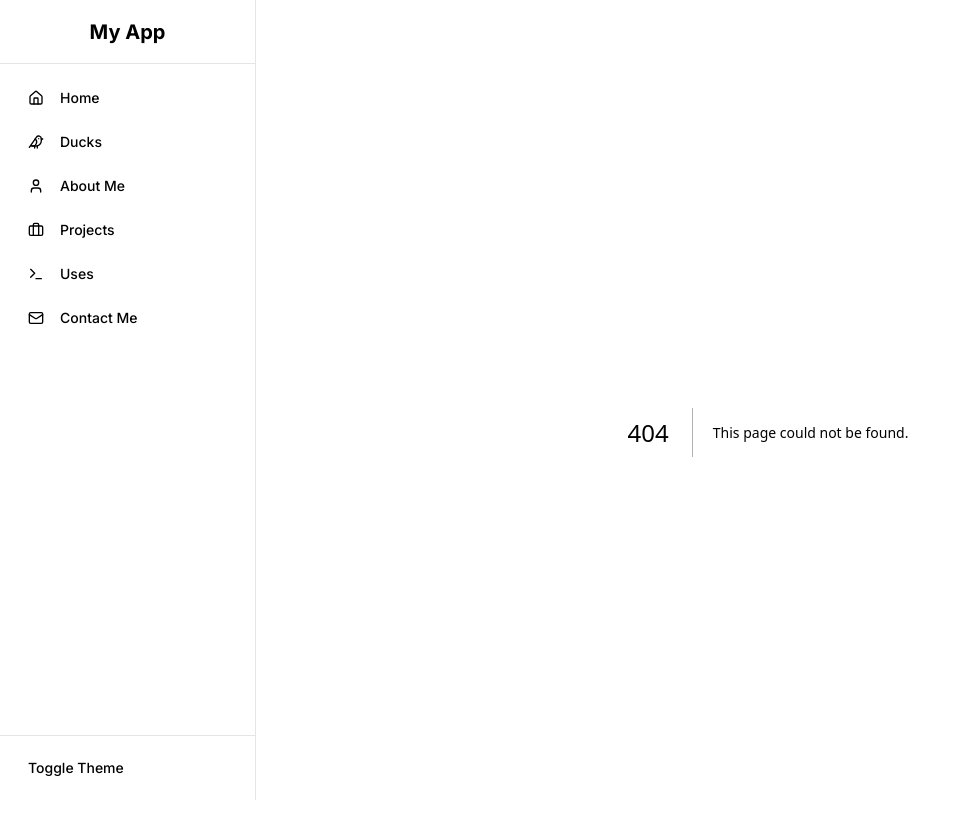
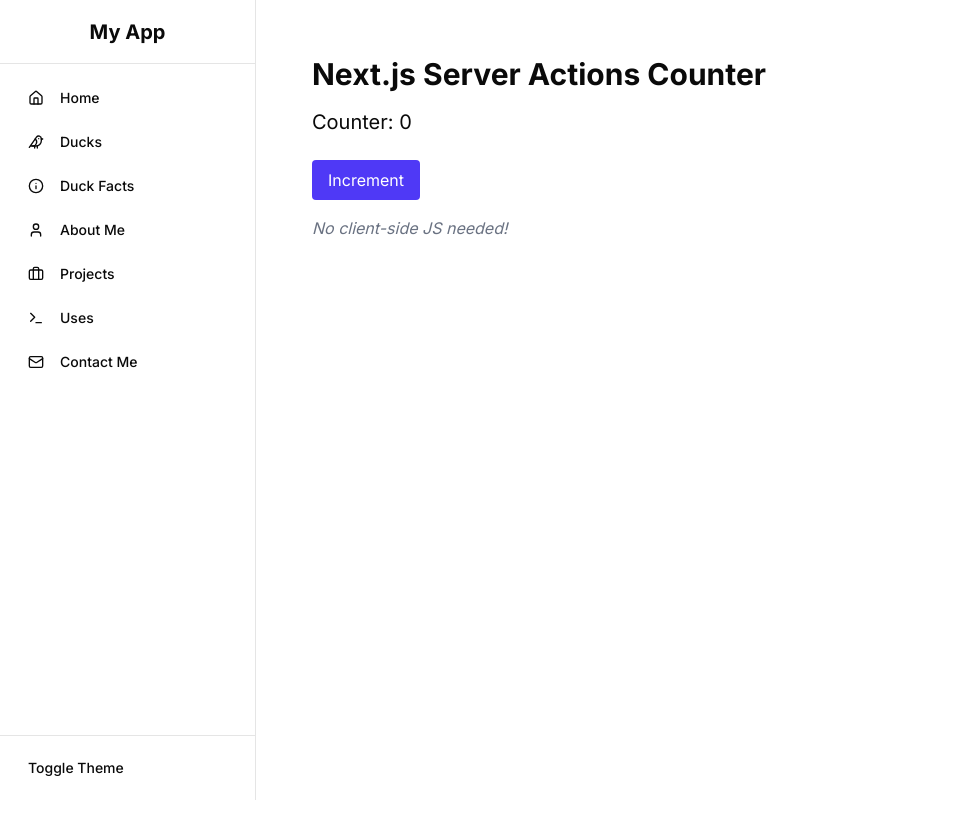
Before and after one commit to AlysonRTY/newgen, a Next.js app: page /server-actions-demo in a window 1280 px wide. Before the commit this address had no page. Shown: the top 838 px of the page, without its empty margins (0-967 px from the left). After the commit the page ends 800 px from the top, so only its background shows below. Built offline with nearby package versions, Linux system fonts and the light colour scheme.

Commit message:
duck facts

```diff
--- /dev/null
+++ b/src/app/ducks/facts/page.tsx
@@ -0,0 +1,46 @@
+"use client";
+
+import { Card } from "@/components/ui/card";
+
+const duckFacts = [
+  {
+    title: "Swimming Efficiency",
+    fact: "Ducks have waterproof feathers thanks to an oil gland that helps them stay buoyant and dry while swimming.",
+  },
+  {
+    title: "360° Vision",
+    fact: "Ducks can see in nearly all directions at once and can see both near and far simultaneously.",
+  },
+  {
+    title: "Sleep Adaptation",
+    fact: "Ducks can sleep with one half of their brain while the other half stays alert for danger.",
+  },
+  {
+    title: "Temperature Control",
+    fact: "Duck feet have a special blood vessel system that helps them swim in cold water without losing too much body heat.",
+  },
+  {
+    title: "Communication",
+    fact: "Ducks have over 10 different vocal sounds they use to communicate with each other.",
+  },
+  {
+    title: "Flying Speed",
+    fact: "Some duck species can fly at speeds of up to 70 miles per hour!",
+  },
+];
+
+export default function DuckFacts() {
+  return (
+    <div className="container py-8">
+      <h1 className="text-4xl font-bold mb-8">Fascinating Duck Facts 🦆</h1>
+      <div className="grid grid-cols-1 md:grid-cols-2 lg:grid-cols-3 gap-6">
+        {duckFacts.map((fact, index) => (
+          <Card key={index} className="p-6 hover:shadow-lg transition-shadow">
+            <h2 className="text-xl font-semibold mb-3">{fact.title}</h2>
+            <p className="text-muted-foreground">{fact.fact}</p>
+          </Card>
+        ))}
+      </div>
+    </div>
+  );
+}
--- /dev/null
+++ b/src/app/server-actions-demo/page.tsx
@@ -0,0 +1,33 @@
+// src/app/server-actions-demo/page.tsx
+
+// A server-scoped counter variable
+let counter = 0;
+
+// Disable caching so each request reflects the latest counter value
+export const revalidate = 0;
+
+export default function ServerActionsDemoPage() {
+  // Server action to increment the counter
+  async function handleIncrement() {
+    "use server";
+    counter++;
+  }
+
+  return (
+    <div className="container mx-auto p-6">
+      <h1 className="text-3xl font-bold mb-4">
+        Next.js Server Actions Counter
+      </h1>
+      <p className="text-xl mb-6">Counter: {counter}</p>
+      <form action={handleIncrement}>
+        <button
+          type="submit"
+          className="px-4 py-2 bg-indigo-600 text-white rounded hover:bg-indigo-700"
+        >
+          Increment
+        </button>
+      </form>
+      <p className="mt-4 text-gray-500 italic">No client-side JS needed!</p>
+    </div>
+  );
+}
--- a/src/components/Sidebar.tsx
+++ b/src/components/Sidebar.tsx
@@ -2,7 +2,15 @@
 
 import Link from "next/link";
 import { usePathname } from "next/navigation";
-import { Home, Bird, User, Briefcase, Mail, Terminal } from "lucide-react";
+import {
+  Home,
+  Bird,
+  User,
+  Briefcase,
+  Mail,
+  Terminal,
+  Info,
+} from "lucide-react";
 import { cn } from "@/lib/utils";
 import { Button } from "@/components/ui/button";
 import { ThemeToggle } from "./theme-toggle";
@@ -10,6 +18,7 @@
 const navLinks = [
   { href: "/", label: "Home", icon: Home },
   { href: "/ducks", label: "Ducks", icon: Bird },
+  { href: "/ducks/facts", label: "Duck Facts", icon: Info },
   { href: "/about", label: "About Me", icon: User },
   { href: "/projects", label: "Projects", icon: Briefcase },
   { href: "/uses", label: "Uses", icon: Terminal },
```
